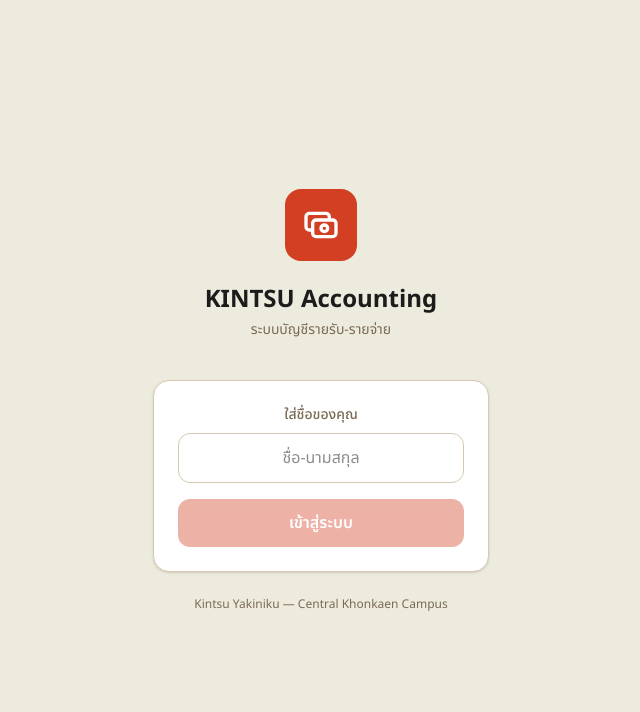
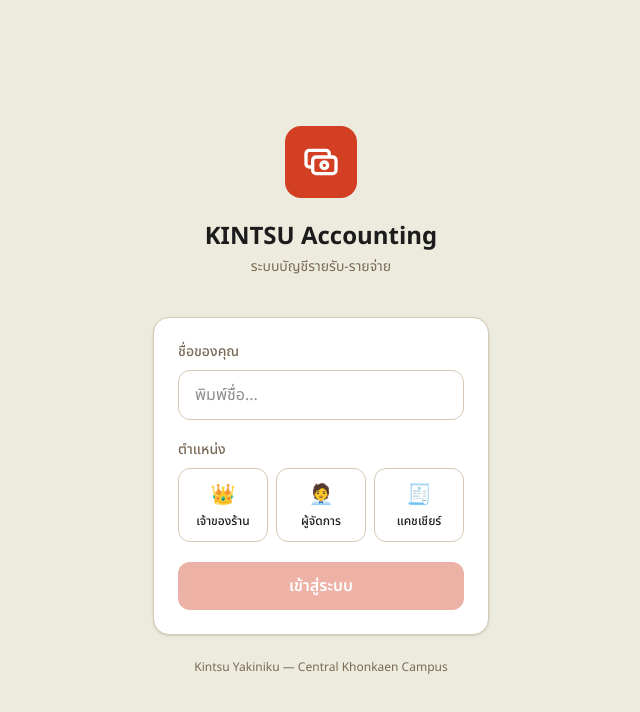
Before and after one commit to anirutwata/kintsu-accounting, a Next.js app: page /login in a window 1280 px wide. Shown: the top 712 px of the page, without its empty margins (319-959 px from the left). Built offline with nearby package versions, Linux system fonts and the light colour scheme.

Commit message:
Login: free name + role selection, no DB lookup

```diff
--- a/app/api/auth/route.ts
+++ b/app/api/auth/route.ts
@@ -1,32 +1,25 @@
 import { NextResponse } from 'next/server'
 import { cookies } from 'next/headers'
-import { createClient } from '@/lib/supabase/server'
+
+const VALID_ROLES = ['owner', 'manager', 'cashier']
 
 export async function POST(req: Request) {
-  const { name } = await req.json()
+  const { name, role } = await req.json()
+
   if (!name?.trim()) {
-    return NextResponse.json({ error: 'กรุณาเลือกชื่อ' }, { status: 400 })
+    return NextResponse.json({ error: 'กรุณาใส่ชื่อ' }, { status: 400 })
   }
-
-  const supabase = await createClient()
-  const { data: user } = await supabase
-    .from('users')
-    .select('id, name, role')
-    .ilike('name', name.trim())
-    .eq('is_active', true)
-    .maybeSingle()
-
-  if (!user) {
-    return NextResponse.json({ error: 'ไม่พบชื่อนี้ในระบบ' }, { status: 401 })
+  if (!VALID_ROLES.includes(role)) {
+    return NextResponse.json({ error: 'กรุณาเลือกตำแหน่ง' }, { status: 400 })
   }
 
   const cookieStore = await cookies()
   const maxAge = 60 * 60 * 24
-  cookieStore.set('kintsu_acc_user_id', user.id, { httpOnly: true, secure: true, maxAge, path: '/' })
-  cookieStore.set('kintsu_acc_role', user.role, { httpOnly: false, secure: true, maxAge, path: '/' })
-  cookieStore.set('kintsu_acc_name', user.name, { httpOnly: false, secure: true, maxAge, path: '/' })
+  cookieStore.set('kintsu_acc_user_id', name.trim(), { httpOnly: true, secure: true, maxAge, path: '/' })
+  cookieStore.set('kintsu_acc_role', role, { httpOnly: false, secure: true, maxAge, path: '/' })
+  cookieStore.set('kintsu_acc_name', name.trim(), { httpOnly: false, secure: true, maxAge, path: '/' })
 
-  return NextResponse.json({ ok: true, name: user.name, role: user.role })
+  return NextResponse.json({ ok: true, name: name.trim(), role })
 }
 
 export async function DELETE() {
--- a/app/login/page.tsx
+++ b/app/login/page.tsx
@@ -2,40 +2,33 @@
 import { useState } from 'react'
 import { useRouter } from 'next/navigation'
 
+const ROLES = [
+  { value: 'owner',   label: 'เจ้าของร้าน', icon: '👑' },
+  { value: 'manager', label: 'ผู้จัดการ',   icon: '🧑‍💼' },
+  { value: 'cashier', label: 'แคชเชียร์',   icon: '🧾' },
+]
+
 export default function LoginPage() {
   const [name, setName] = useState('')
-  const [error, setError] = useState('')
+  const [role, setRole] = useState('')
   const [loading, setLoading] = useState(false)
   const router = useRouter()
 
   async function handleSubmit(e: React.FormEvent) {
     e.preventDefault()
-    if (!name.trim()) return
+    if (!name.trim() || !role) return
     setLoading(true)
-    setError('')
-    try {
-      const res = await fetch('/api/auth', {
-        method: 'POST',
-        headers: { 'Content-Type': 'application/json' },
-        body: JSON.stringify({ name: name.trim() }),
-      })
-      const data = await res.json()
-      if (!res.ok) {
-        setError(data.error || 'ไม่พบชื่อนี้ในระบบ')
-        return
-      }
-      router.push('/dashboard')
-    } catch {
-      setError('เกิดข้อผิดพลาด กรุณาลองใหม่')
-    } finally {
-      setLoading(false)
-    }
+    await fetch('/api/auth', {
+      method: 'POST',
+      headers: { 'Content-Type': 'application/json' },
+      body: JSON.stringify({ name: name.trim(), role }),
+    })
+    router.push('/dashboard')
   }
 
   return (
     <div className="min-h-screen flex flex-col items-center justify-center" style={{ background: 'var(--background)' }}>
       <div className="w-full max-w-sm px-6">
-        {/* Logo */}
         <div className="text-center mb-10">
           <div className="inline-block mb-4 p-4 rounded-2xl" style={{ background: 'var(--flame-red)' }}>
             <svg className="w-10 h-10 text-white" fill="none" stroke="currentColor" viewBox="0 0 24 24">
@@ -47,40 +40,54 @@ export default function LoginPage() {
           <p className="text-sm mt-1" style={{ color: 'var(--muted-foreground)' }}>ระบบบัญชีรายรับ-รายจ่าย</p>
         </div>
 
-        {/* Name Input */}
-        <div className="bg-white rounded-2xl shadow-sm p-6 border" style={{ borderColor: 'var(--border)' }}>
-          <form onSubmit={handleSubmit} className="space-y-4">
+        <form onSubmit={handleSubmit}>
+          <div className="bg-white rounded-2xl shadow-sm p-6 border space-y-5" style={{ borderColor: 'var(--border)' }}>
+            {/* Name */}
             <div>
-              <label className="block text-sm font-medium mb-2 text-center" style={{ color: 'var(--muted-foreground)' }}>
-                ใส่ชื่อของคุณ
+              <label className="block text-sm font-medium mb-2" style={{ color: 'var(--muted-foreground)' }}>
+                ชื่อของคุณ
               </label>
               <input
                 type="text"
                 value={name}
-                onChange={e => { setName(e.target.value); setError('') }}
-                placeholder="ชื่อ-นามสกุล"
+                onChange={e => setName(e.target.value)}
+                placeholder="พิมพ์ชื่อ..."
                 autoFocus
-                className="w-full border rounded-xl px-4 py-3 text-center text-base focus:outline-none"
-                style={{ borderColor: error ? '#FCA5A5' : 'var(--border)' }}
-                disabled={loading}
+                className="w-full border rounded-xl px-4 py-3 text-base focus:outline-none"
+                style={{ borderColor: 'var(--border)' }}
               />
             </div>
 
-            {error && (
-              <div className="text-center text-sm p-2 rounded-lg bg-red-50 text-red-600">
-                {error}
+            {/* Role */}
+            <div>
+              <label className="block text-sm font-medium mb-2" style={{ color: 'var(--muted-foreground)' }}>
+                ตำแหน่ง
+              </label>
+              <div className="grid grid-cols-3 gap-2">
+                {ROLES.map(r => (
+                  <button key={r.value} type="button" onClick={() => setRole(r.value)}
+                    className="flex flex-col items-center py-3 rounded-xl border text-sm font-medium transition-all"
+                    style={{
+                      borderColor: role === r.value ? 'var(--flame-red)' : 'var(--border)',
+                      background: role === r.value ? '#FEF2F2' : 'white',
+                      color: role === r.value ? 'var(--flame-red)' : 'var(--charcoal)',
+                    }}>
+                    <span className="text-xl mb-1">{r.icon}</span>
+                    <span className="text-xs">{r.label}</span>
+                  </button>
+                ))}
               </div>
-            )}
+            </div>
 
             <button
               type="submit"
-              disabled={!name.trim() || loading}
+              disabled={!name.trim() || !role || loading}
               className="w-full py-3 rounded-xl font-semibold text-white transition-opacity disabled:opacity-40"
               style={{ background: 'var(--flame-red)' }}>
               {loading ? 'กำลังเข้าสู่ระบบ...' : 'เข้าสู่ระบบ'}
             </button>
-          </form>
-        </div>
+          </div>
+        </form>
 
         <p className="text-center text-xs mt-6" style={{ color: 'var(--muted-foreground)' }}>
           Kintsu Yakiniku — Central Khonkaen Campus
```
